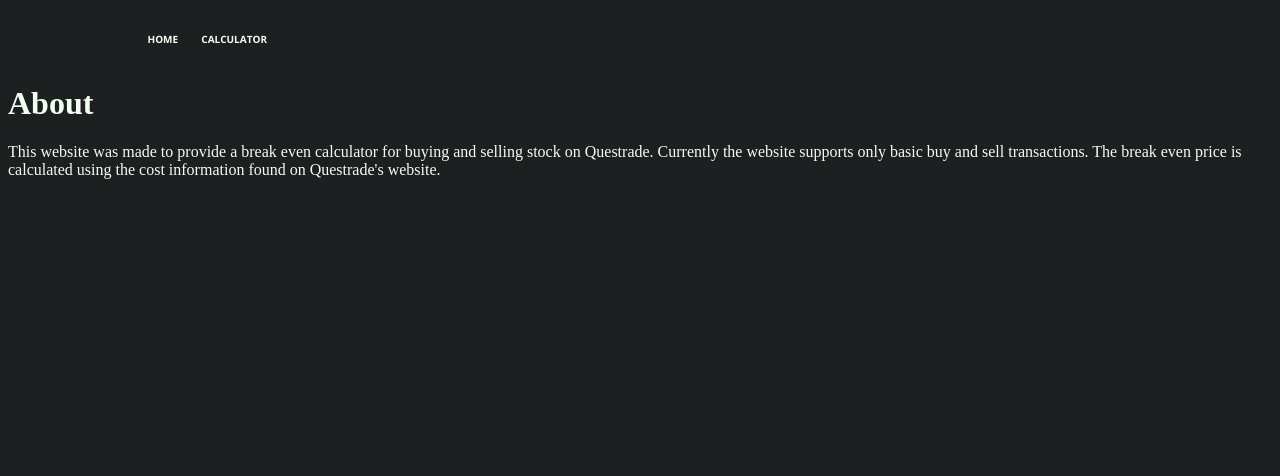
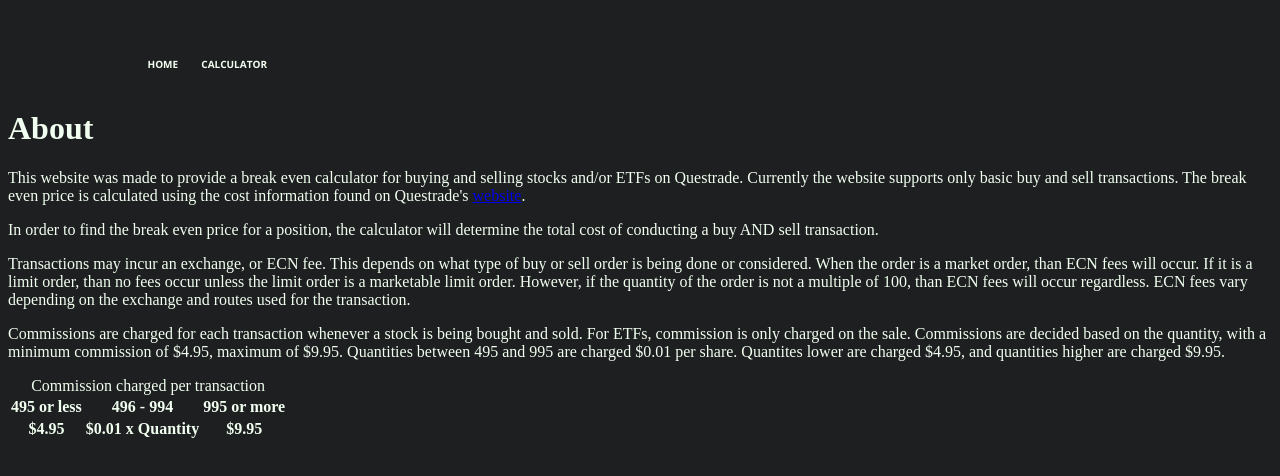
Before and after one commit to nader-chowdhury/questrade-breakeven, a plain HTML site: page about.html in a window 1280 px wide. Drawn offline with nearby package versions, Linux system fonts and the light colour scheme.

Commit message:
Created text box to display break even price.

```diff
--- a/about.html
+++ b/about.html
@@ -5,7 +5,7 @@
         <link rel="preconnect" href="https://fonts.googleapis.com">
         <link rel="preconnect" href="https://fonts.gstatic.com" crossorigin>
         <link href="https://fonts.googleapis.com/css2?family=Open+Sans:wght@400;700&display=swap" rel="stylesheet">
-        <link rel="stylesheet" href="/styles/main.css">
+        <link rel="stylesheet" href="./styles/main.css">
         <title>About</title>
     </header>
     <body>
@@ -18,9 +18,40 @@
         <main>
             <h1 class="text-color">About</h1>
             <article class="text-color">
-                This website was made to provide a break even calculator for buying and selling stock on Questrade. Currently
-                the website supports only basic buy and sell transactions. The break even price is calculated using the cost information found on
-                Questrade's website.
+                <p>
+                    This website was made to provide a break even calculator for buying and selling stocks and/or ETFs on Questrade. Currently
+                    the website supports only basic buy and sell transactions. The break even price is calculated using the cost information found on
+                    Questrade's <a href="https://www.questrade.com/pricing/self-directed-commissions-plans-fees/transaction">website</a>.
+                </p>
+                <p>
+                    In order to find the break even price for a position, the calculator will determine the total cost of conducting a buy AND sell
+                    transaction.
+                </p>
+                <p>
+                    Transactions may incur an exchange, or ECN fee. This depends on what type of buy or sell order is being done or considered. When the order
+                    is a market order, than ECN fees will occur. If it is a limit order, than no fees occur unless the limit order is a marketable limit order.
+                    However, if the quantity of the order is not a multiple of 100, than ECN fees will occur regardless. ECN fees vary depending on the exchange
+                    and routes used for the transaction.
+				</p>
+                <p>
+                    Commissions are charged for each transaction whenever a stock is being bought and sold. For ETFs, commission is only charged on the sale.
+                    Commissions are decided based on the quantity, with a minimum commission of $4.95, maximum of $9.95. Quantities between 495 and 995 are charged
+                    $0.01 per share. Quantites lower are charged $4.95, and quantities higher are charged $9.95.
+
+                    <table>
+                        <caption>Commission charged per transaction</caption>
+                        <tr>
+                            <th>495 or less</th>
+                            <th>496 - 994</th>
+                            <th>995 or more</th>
+                        </tr>
+                        <tr>
+                            <th>$4.95</th>
+                            <th>$0.01 x Quantity</th>
+                            <th>$9.95</th>
+                        </tr>
+                    </table>
+                </p>
             </article>
         </main>
 
--- a/modules/stock.js
+++ b/modules/stock.js
@@ -24,6 +24,9 @@ export default function Stock(
         total_commission,
         total_ecn,
         total_cost,
-        break_even_price,
+        break_even_price: new Intl.NumberFormat("en-US",{
+            style: "currency",
+            currency: "USD",})
+        .format(break_even_price),
     }
 }
--- a/modules/total_ecn.js
+++ b/modules/total_ecn.js
@@ -7,7 +7,6 @@ export function getECN(transactions, quantity, price, exchange){
             "TSX < 1": 0.0008,
             "CSE < 1": 0.0012,
             NASDAQ: 0.003,
-            BATS: 0.004,
             NYSE: 0.004,
         },
         addLiquidity: {
--- a/scripts/calculator.js
+++ b/scripts/calculator.js
@@ -14,6 +14,10 @@ form.addEventListener("submit", (event) => {
         formData.get("exchange"),
         formData.get("type"),
         );
-    console.log(stock);
+    let display_information = document.createElement("textarea");
+    display_information.setAttribute("readonly", "");
+    display_information.appendChild(
+        document.createTextNode(stock.break_even_price));
+    form.appendChild(display_information);
     }
 );
```
Also changed, not shown: calculator.html (+2 -2 lines), index.html (+2 -2 lines).
